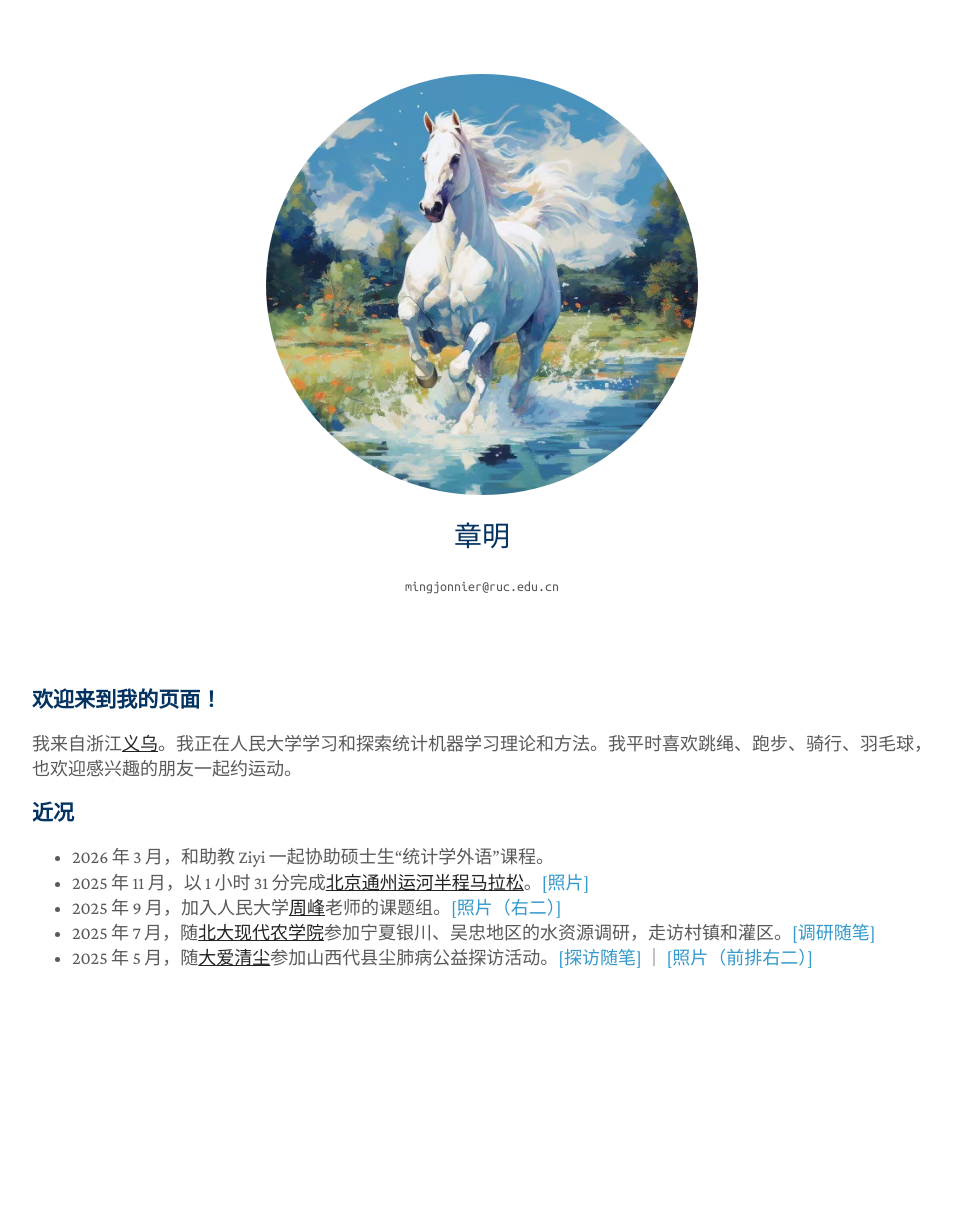
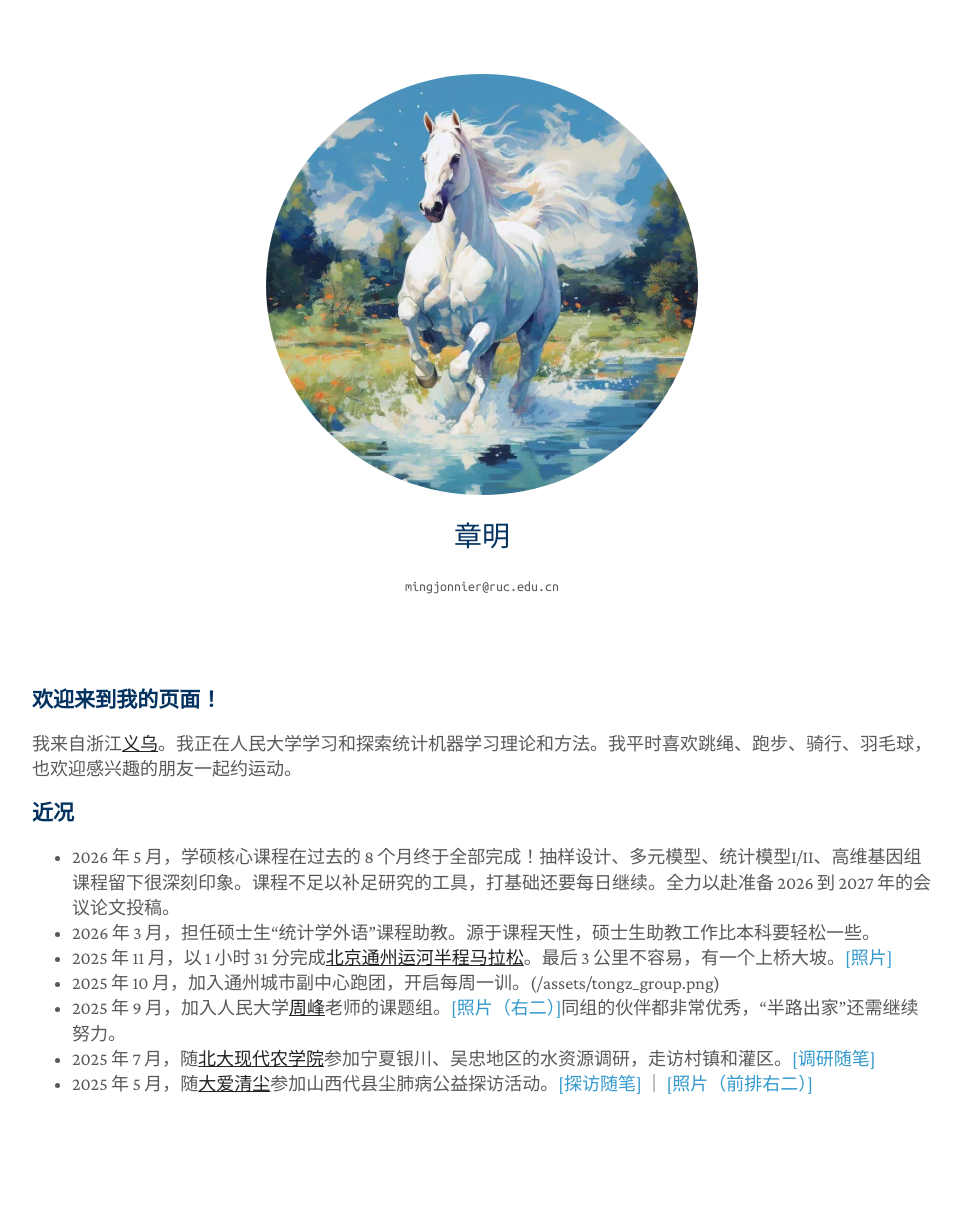
Before and after one commit to zhangming4153/zhangming4153.github.io, a Jekyll site: the page built from cn/index.md, in a window 1280 px wide. Shown: the whole page, without its empty margins (158-1119 px from the left). Built offline with Jekyll 4.4.1, drawn with Linux system fonts in a browser that asks for light colours; a style sheet for code colours, icons or effects is not loaded; before the commit the page ends 1102 px from its top, so only the background shows below that.

Commit message:
Update index.md

```diff
--- a/cn/index.md
+++ b/cn/index.md
@@ -9,8 +9,10 @@ title: 章明
 
 ### 近况
 
-- 2026 年 3 月，和助教 Ziyi 一起协助硕士生“统计学外语”课程。
-- 2025 年 11 月，以 1 小时 31 分完成<a href="https://baike.baidu.com/item/2025北京通州运河半程马拉松/66790330"><strong><u>北京通州运河半程马拉松</u></strong></a>。[[照片]](/assets/tongz_semimara_profile.jpg)
-- 2025 年 9 月，加入人民大学<a href="https://zhoufeng6288.github.io"><strong><u>周峰</u></strong></a>老师的课题组。[[照片（右二）]](/assets/people_0912.jpg)
+- 2026 年 5 月，学硕核心课程在过去的 8 个月终于全部完成！抽样设计、多元模型、统计模型I/II、高维基因组课程留下很深刻印象。课程不足以补足研究的工具，打基础还要每日继续。全力以赴准备 2026 到 2027 年的会议论文投稿。
+- 2026 年 3 月，担任硕士生“统计学外语”课程助教。源于课程天性，硕士生助教工作比本科要轻松一些。
+- 2025 年 11 月，以 1 小时 31 分完成<a href="https://baike.baidu.com/item/2025北京通州运河半程马拉松/66790330"><strong><u>北京通州运河半程马拉松</u></strong></a>。最后 3 公里不容易，有一个上桥大坡。[[照片]](/assets/tongz_semimara_profile.jpg)
+- 2025 年 10 月，加入通州城市副中心跑团，开启每周一训。(/assets/tongz_group.png)
+- 2025 年 9 月，加入人民大学<a href="https://zhoufeng6288.github.io"><strong><u>周峰</u></strong></a>老师的课题组。[[照片（右二）]](/assets/people_0912.jpg)同组的伙伴都非常优秀，“半路出家”还需继续努力。
 - 2025 年 7 月，随<a href="https://www.saas.pku.edu.cn"><strong><u>北大现代农学院</u></strong></a>参加宁夏银川、吴忠地区的水资源调研，走访村镇和灌区。[[调研随笔]](/assets/Ningxia.pdf)
 - 2025 年 5 月，随<a href="https://daqc.org.cn"><strong><u>大爱清尘</u></strong></a>参加山西代县尘肺病公益探访活动。[[探访随笔]](/assets/Shanxi.pdf) ｜ [[照片（前排右二）]](/assets/daai_202505.jpg)
```
